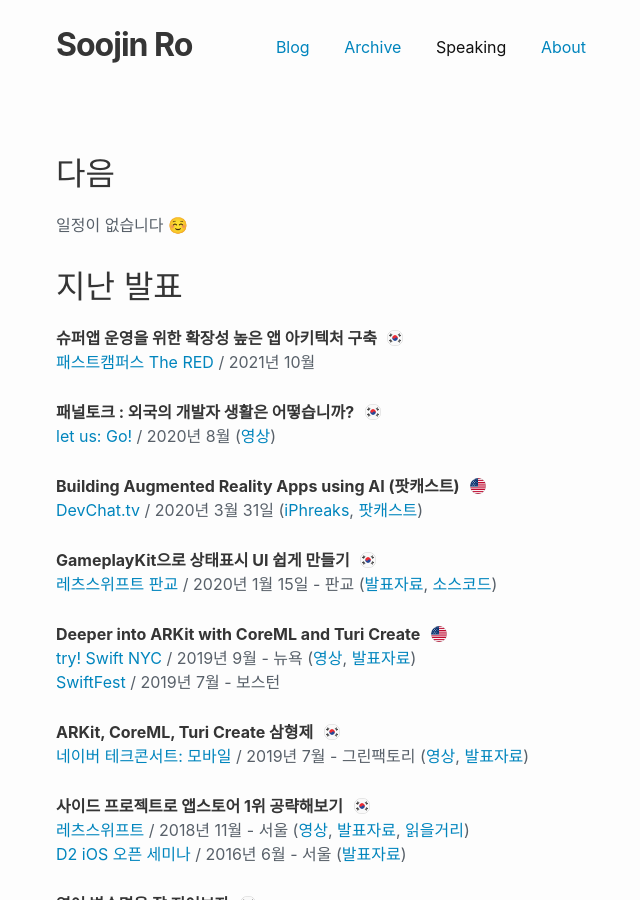
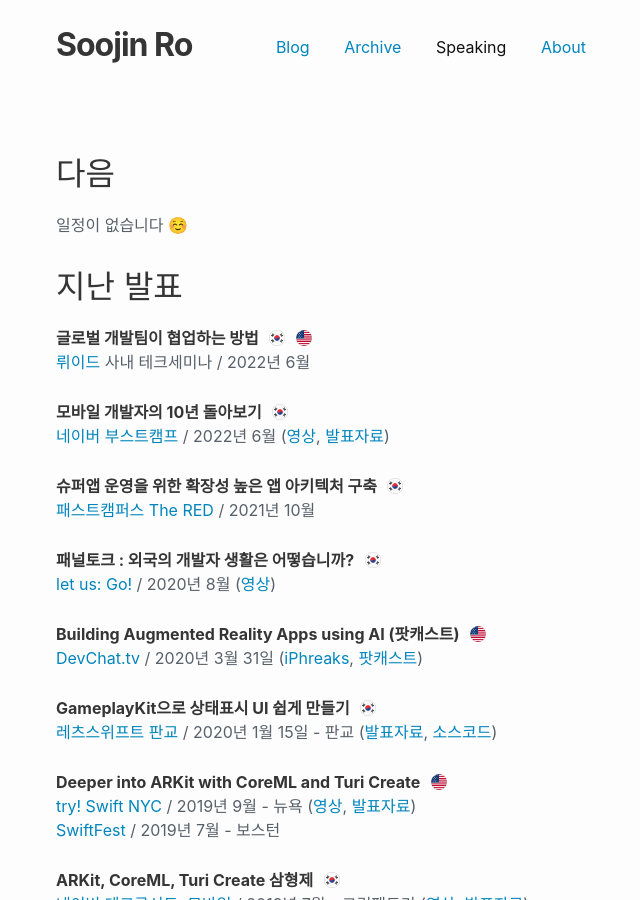
Before and after one commit to nsoojin/nsoojin.github.io, a Jekyll site: the page built from speaking/speaking-kr.md, in a window 1280 px wide and 900 px high. Shown: the whole window, without its empty margins (309-949 px from the left). Built offline with Jekyll 4.4.1, drawn with Linux system fonts in a browser that asks for light colours.

Commit message:
update speaking for Jun 2022

```diff
--- a/speaking/speaking-kr.md
+++ b/speaking/speaking-kr.md
@@ -18,6 +18,17 @@
 <!-- 일정이 없습니다 ☺️ -->
 
 # 지난 발표
+
+<strong class="talk-title">글로벌 개발팀이 협업하는 방법</strong>
+<img style="margin-left: 6px; margin-bottom: 3px" src="/assets/language-icons/kr.png" width="16"/>
+<img style="margin-left: 6px; margin-bottom: 3px" src="/assets/language-icons/us.png" width="16"/>
+<br>
+[뤼이드](https://riiid.com/) 사내 테크세미나 / 2022년 6월
+
+<strong class="talk-title">모바일 개발자의 10년 돌아보기</strong>
+<img style="margin-left: 6px; margin-bottom: 3px" src="/assets/language-icons/kr.png" width="16"/>
+<br>
+[네이버 부스트캠프](https://blog.naver.com/boostcamp_official/222767326421) / 2022년 6월 ([영상](https://www.youtube.com/watch?v=PkVuZ2-TO10), [발표자료](https://present.do/documents/62a8e387f6365307fc445c0e))
 
 <strong class="talk-title">슈퍼앱 운영을 위한 확장성 높은 앱 아키텍처 구축</strong>
 <img style="margin-left: 6px; margin-bottom: 3px" src="/assets/language-icons/kr.png" width="16"/>
```
Also changed, not shown: speaking/index.md (+11 -0 lines).
